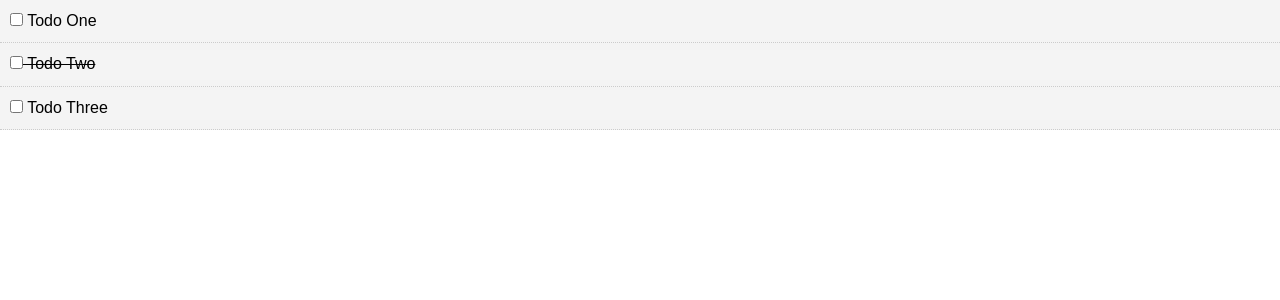
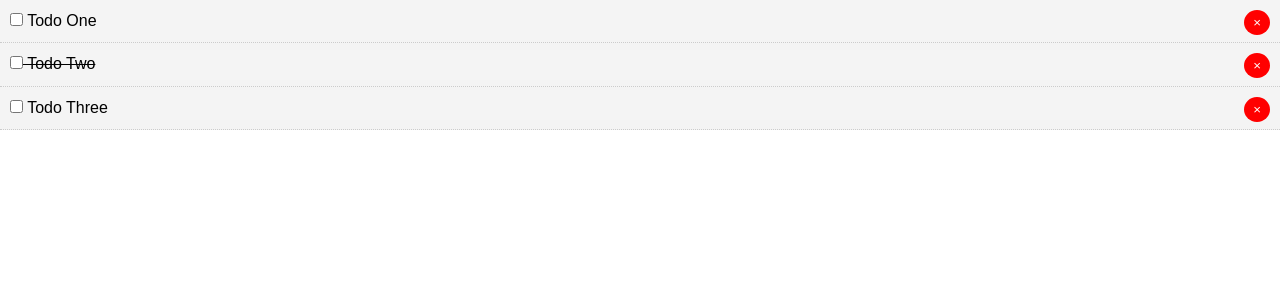
Before and after one commit to DeboDevelop/VueTodo, a Vue app in the folder vue_todo/: page / in a window 1280 px wide. Shown: the top 300 px of the page. Built offline with nearby package versions, Linux system fonts and the light colour scheme.

Commit message:
Created Delete item button and functionality.

```diff
--- a/vue_todo/src/App.vue
+++ b/vue_todo/src/App.vue
@@ -1,6 +1,6 @@
 <template>
   <div id="app">
-    <Todos v-bind:todos="todos" />
+    <Todos v-bind:todos="todos" v-on:del-todo="deleteTodo" />
   </div>
 </template>
 
@@ -32,6 +32,11 @@
         }
       ]
     }
+  },
+  methods: {
+    deleteTodo(id) {
+      this.todos = this.todos.filter(todo => todo.id !== id);
+    }
   }
 }
 </script>
--- a/vue_todo/src/components/TodoItem.vue
+++ b/vue_todo/src/components/TodoItem.vue
@@ -3,6 +3,7 @@
         <p>
             <input type="checkbox" v-on:change="markComplete">
             {{todo.title}}
+            <button @click="$emit('del-todo', todo.id)" class="del">&times;</button>
         </p>
     </div>
 </template>
--- a/vue_todo/src/components/Todos.vue
+++ b/vue_todo/src/components/Todos.vue
@@ -1,7 +1,7 @@
 <template>
     <div>
         <div v-bind:key="todo.id" v-for="todo in todos">
-            <TodoItem v-bind:todo="todo" />
+            <TodoItem v-bind:todo="todo" v-on:del-todo="$emit('del-todo', todo.id)" />
         </div>
     </div>
 </template>
```
